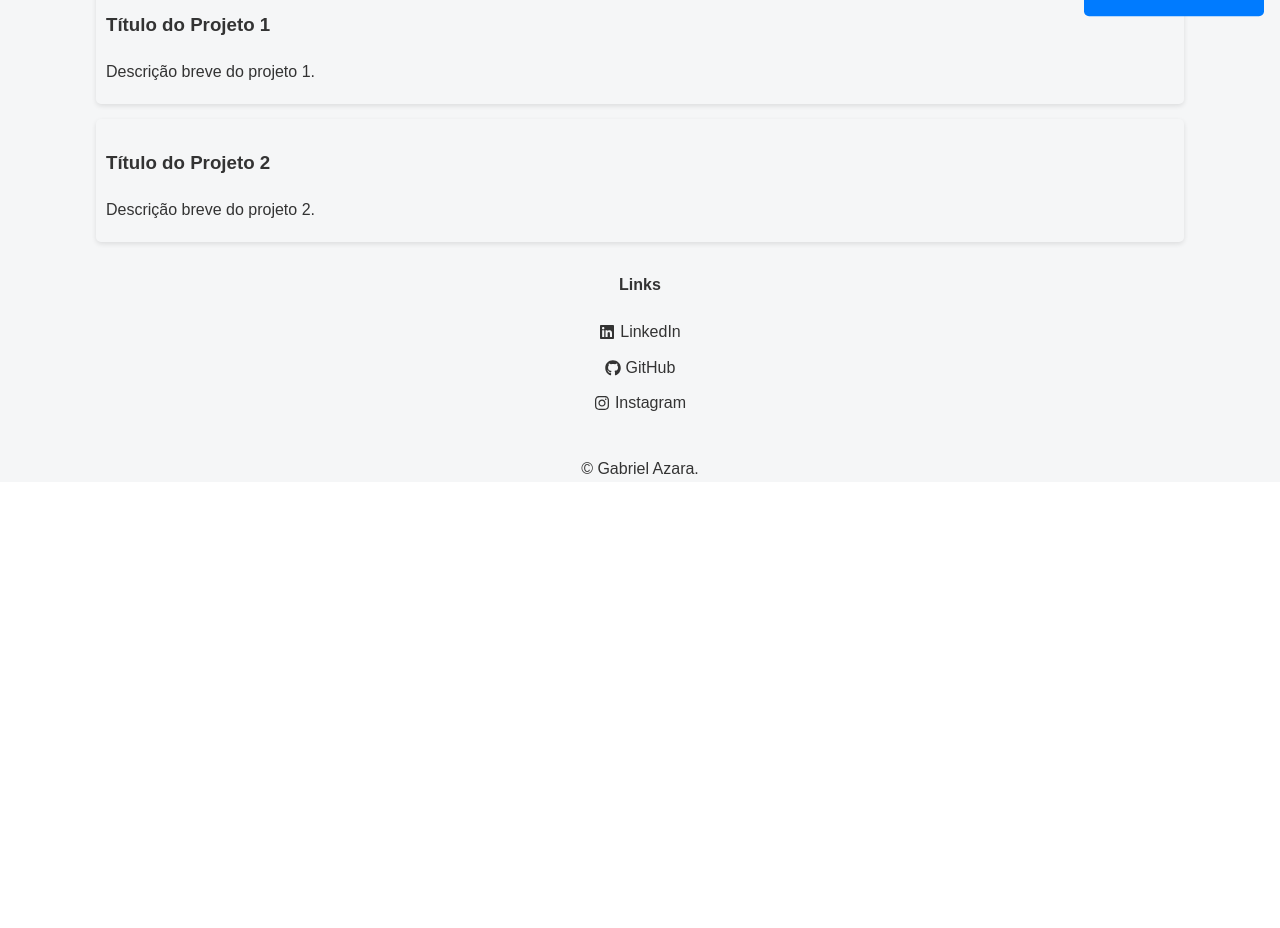
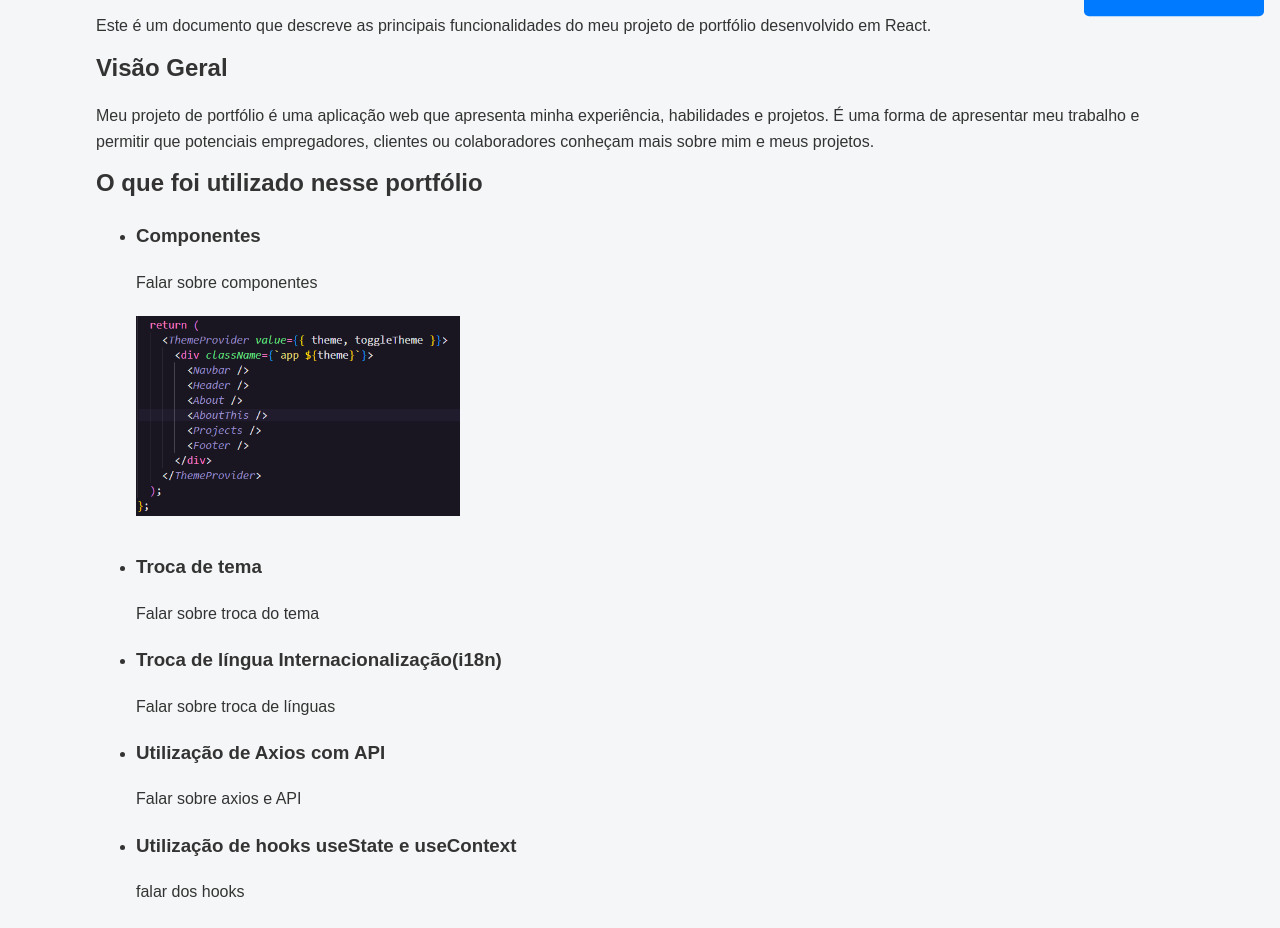
Before and after one commit to gabriel-azara/portfolio-react, a React (Create React App) app: page / in a window 1280 px wide. Shown: the part 761-1689 px from the top of the page. Before the commit the page ends 1253 px from the top, so only its background shows below. Built offline with nearby package versions, Linux system fonts and the light colour scheme; no server answers.

Commit message:
Changes related about this portfolio

```diff
--- a/src/App.jsx
+++ b/src/App.jsx
@@ -5,8 +5,8 @@ import About from './components/About';
 import Projects from './components/Projects';
 import Footer from './components/Footer';
 import Navbar from './components/Navbar';
-import { ThemeProvider } from './components/ThemeContext';
-import { useTranslation } from 'react-i18next';
+import { ThemeProvider } from './components/Theme/ThemeContext';
+import AboutThis from './components/AboutThis'
 
 
 const App = () => {
@@ -16,7 +16,6 @@ const App = () => {
     setTheme(prevTheme => (prevTheme === 'light' ? 'dark' : 'light'));
   };
 
-  // const { t } = useTranslation();
 
   return (
     <ThemeProvider value={{ theme, toggleTheme }}>
@@ -24,6 +23,7 @@ const App = () => {
         <Navbar />
         <Header />
         <About />
+        <AboutThis />
         <Projects />
         <Footer />
       </div>
--- a/src/components/About.jsx
+++ b/src/components/About.jsx
@@ -29,6 +29,7 @@ const About = () => {
         <h3>Soft Skills</h3>
         <ul>
           <li>Algo</li>
+          <li>Algo</li>
         </ul>
       </section>
     </div>
--- /dev/null
+++ b/src/components/AboutThis.css
@@ -0,0 +1,13 @@
+.documentation{
+  max-width: auto;
+  margin: 0 6rem;
+}
+
+.documentation section {
+  margin: 0;
+}
+
+.documentation img {
+  border-radius: 0;
+  width: fit-content;
+}
--- /dev/null
+++ b/src/components/AboutThis.jsx
@@ -0,0 +1,48 @@
+import React from 'react';
+import './AboutThis.css';
+import img1 from '../assets/images/components.png';
+
+const AboutThis = () => {
+  return (
+    <div className="documentation">
+      <h2>Documentação do Portfólio</h2>
+      <p>
+        Este é um documento que descreve as principais funcionalidades do meu
+        projeto de portfólio desenvolvido em React.
+      </p>
+      <h2>Visão Geral</h2>
+      <p>
+        Meu projeto de portfólio é uma aplicação web que apresenta minha
+        experiência, habilidades e projetos. É uma forma de apresentar meu
+        trabalho e permitir que potenciais empregadores, clientes ou
+        colaboradores conheçam mais sobre mim e meus projetos.
+      </p>
+      <h2>O que foi utilizado nesse portfólio</h2>
+      <ul>
+        <li>
+          <h3>Componentes</h3>
+          <p>Falar sobre componentes</p>
+          <img src={img1} alt="" />
+        </li>
+        <li>
+          <h3>Troca de tema</h3>
+          <p>Falar sobre troca do tema</p>
+        </li>
+        <li>
+          <h3>Troca de língua Internacionalização(i18n)</h3>
+          <p>Falar sobre troca de línguas</p>
+        </li>
+        <li>
+          <h3>Utilização de Axios com API</h3>
+          <p>Falar sobre axios e API</p>
+        </li>
+        <li>
+          <h3> Utilização de hooks useState e useContext</h3>
+          <p>falar dos hooks</p>
+        </li>
+      </ul>
+    </div>
+  );
+};
+
+export default AboutThis;
--- a/src/components/Footer.jsx
+++ b/src/components/Footer.jsx
@@ -28,7 +28,7 @@ function Footer() {
         </ul>
       </section>
       <p>&copy; Gabriel Azara.</p>
-      <a href="./Currículo Gabriel Azara.pdf" download class="downloadBtn">
+      <a href="./Currículo Gabriel Azara.pdf" download className="downloadBtn">
         Download Curriculo
       </a>
     </footer>
--- a/src/components/Navbar.jsx
+++ b/src/components/Navbar.jsx
@@ -1,7 +1,7 @@
 import React from 'react';
-import ThemeToggle from './ThemeToggle';
+import ThemeToggle from './Theme/ThemeToggle';
 // import LanguageToggle from './LanguageToggle';
-import LanguageSelector from './LanguageSelector';
+import LanguageSelector from './Language/LanguageSelector';
 import { useTranslation } from 'react-i18next';
 
 function Navbar() {
--- a/src/styles/styles-dark.css
+++ b/src/styles/styles-dark.css
@@ -1,4 +1,4 @@
-body {
+/* body {
   background-color: #333;
   color: #f7f7f7;
 }
@@ -23,4 +23,4 @@ body {
 #theme-toggle {
   background-color: #000000;
   color: #dadada;
-}
+} */
--- a/src/styles/styles-light.css
+++ b/src/styles/styles-light.css
@@ -1,4 +1,4 @@
-body {
+/* body {
   background-color: #ebebeb;
   color: #333;
 }
@@ -14,4 +14,4 @@ body {
 #theme-toggle {
   background-color: #fff;
   color: #333;
-}
+} */
```
Also changed, not shown: src/assets/images/components.png (added), src/components/Language/LanguageSelector.jsx (renamed from src/components/LanguageSelector.jsx), src/components/Language/LanguageToggle.jsx (renamed from src/components/LanguageToggle.jsx), src/components/Theme/ThemeContext.jsx (renamed from src/components/ThemeContext.jsx), src/components/Theme/ThemeToggle.jsx (renamed from src/components/ThemeToggle.jsx).
